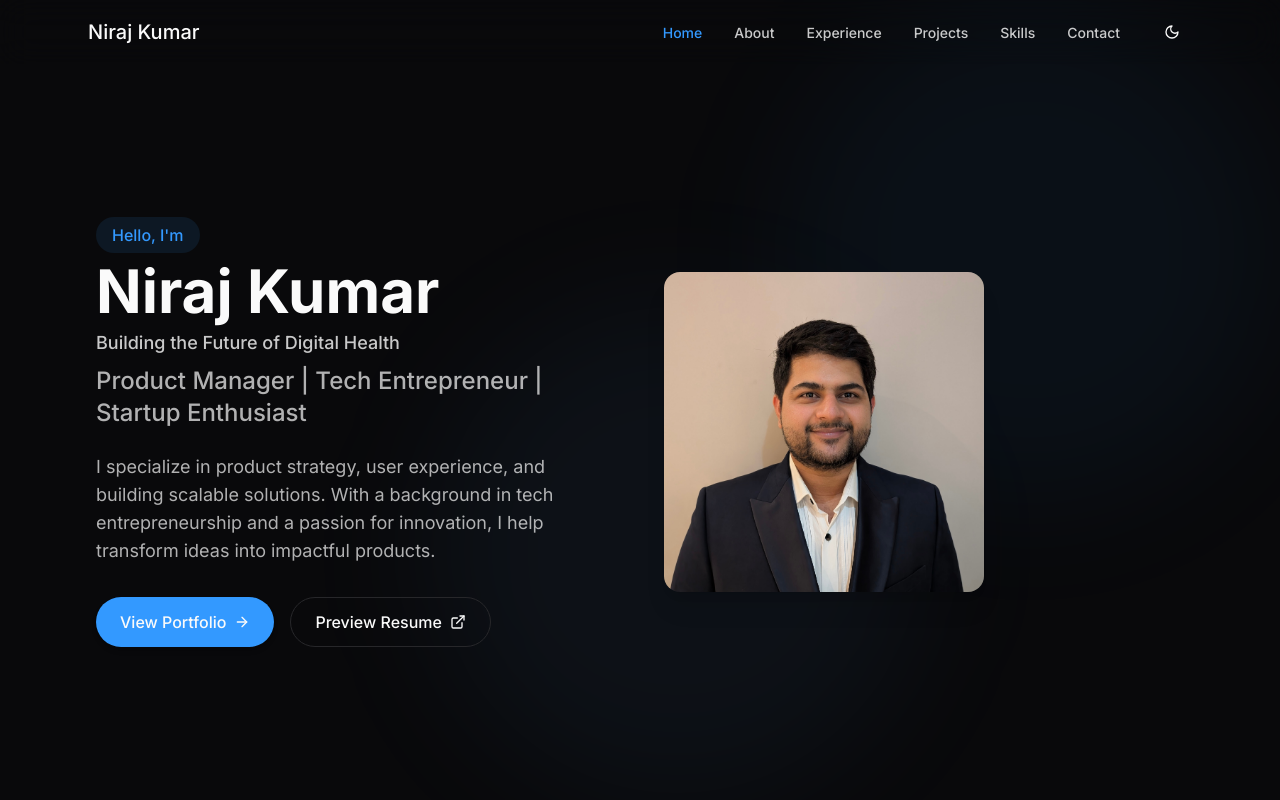
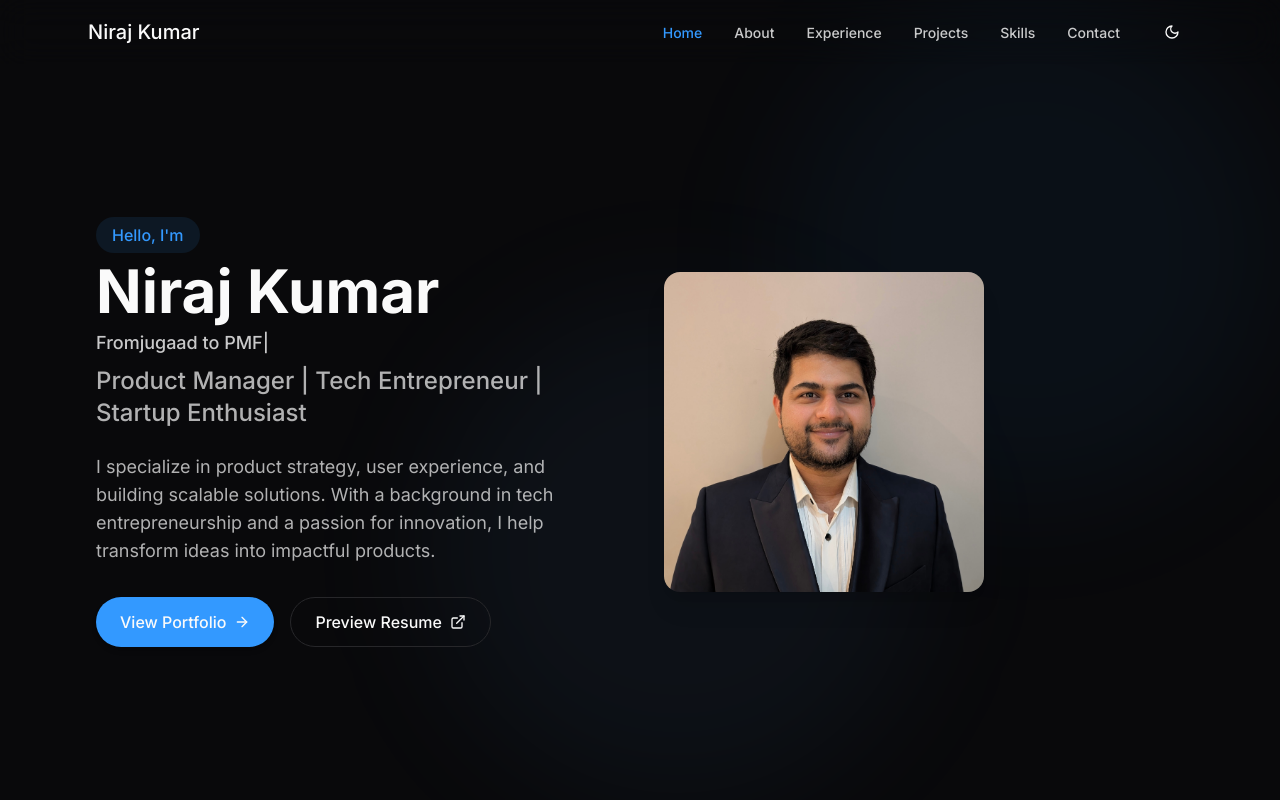
Before and after one commit to TheHackersArena/portfolio-niraj, a React (Vite) app: page / in a window 1280 px wide. Shown: the top 800 px of the page. Built offline with nearby package versions, Linux system fonts and the light colour scheme.

Commit message:
feat: Implement typewriter animation
Adds a typewriter-style animation to the homepage, replacing the static text with a dynamic typing and erasing effect for a list of phrases. Includes a blinking cursor and infinite looping.

```diff
--- a/src/components/HeroSection.tsx
+++ b/src/components/HeroSection.tsx
@@ -3,8 +3,18 @@ import React from 'react';
 import { motion } from 'framer-motion';
 import { ArrowRight, ExternalLink } from 'lucide-react';
 import { Link } from 'react-router-dom';
+import TypewriterText from './TypewriterText';
 
 const HeroSection = () => {
+  const typewriterPhrases = [
+    'zero to one',
+    'jugaad to PMF',
+    'chaos to clarity',
+    'first draft to shipped',
+    'problem to product',
+    'whiteboard to wireframe'
+  ];
+
   return (
     <section className="min-h-screen w-full flex items-center justify-center relative pt-16 overflow-hidden">
       <div className="absolute inset-0 -z-10">
@@ -49,14 +59,18 @@ const HeroSection = () => {
                   Niraj Kumar
                 </motion.h1>
 
-                <motion.p
+                <motion.div
                   initial={{ opacity: 0, y: 20 }}
                   animate={{ opacity: 1, y: 0 }}
                   transition={{ duration: 0.6, delay: 0.1 }}
                   className="text-foreground/80 text-sm font-medium"
                 >
-                  Building the Future of Digital Health
-                </motion.p>
+                  <TypewriterText
+                    staticPrefix="From"
+                    phrases={typewriterPhrases}
+                    className="inline-flex"
+                  />
+                </motion.div>
               </div>
             </div>
           </div>
@@ -75,14 +89,18 @@ const HeroSection = () => {
               <h1 className="hidden md:block text-4xl sm:text-5xl md:text-6xl font-bold mt-4">
                 Niraj Kumar
               </h1>
-              <motion.p
+              <motion.div
                 initial={{ opacity: 0, y: 20 }}
                 animate={{ opacity: 1, y: 0 }}
                 transition={{ duration: 0.6, delay: 0.1 }}
                 className="hidden md:block text-foreground/80 text-lg font-medium mt-2"
               >
-                Building the Future of Digital Health
-              </motion.p>
+                <TypewriterText
+                  staticPrefix="From"
+                  phrases={typewriterPhrases}
+                  className="inline-flex"
+                />
+              </motion.div>
               <h2 className="text-xl md:text-2xl text-foreground/70 font-medium mt-6 md:mt-0">
                 Product Manager | Tech Entrepreneur | Startup Enthusiast
               </h2>
--- /dev/null
+++ b/src/components/TypewriterText.tsx
@@ -0,0 +1,76 @@
+
+import React, { useState, useEffect } from 'react';
+
+interface TypewriterTextProps {
+  staticPrefix: string;
+  phrases: string[];
+  typingSpeed?: number;
+  deletingSpeed?: number;
+  delayAfterPhrase?: number;
+  className?: string;
+}
+
+const TypewriterText: React.FC<TypewriterTextProps> = ({
+  staticPrefix,
+  phrases,
+  typingSpeed = 100,
+  deletingSpeed = 70,
+  delayAfterPhrase = 2000,
+  className = ''
+}) => {
+  const [displayedText, setDisplayedText] = useState('');
+  const [currentPhraseIndex, setCurrentPhraseIndex] = useState(0);
+  const [isTyping, setIsTyping] = useState(true);
+  const [showCursor, setShowCursor] = useState(true);
+
+  // Handle the typing animation
+  useEffect(() => {
+    const currentPhrase = phrases[currentPhraseIndex];
+
+    if (isTyping) {
+      // Typing phase
+      if (displayedText.length < currentPhrase.length) {
+        const timeoutId = setTimeout(() => {
+          setDisplayedText(currentPhrase.substring(0, displayedText.length + 1));
+        }, typingSpeed);
+        return () => clearTimeout(timeoutId);
+      } else {
+        // Finished typing, wait before deleting
+        const timeoutId = setTimeout(() => {
+          setIsTyping(false);
+        }, delayAfterPhrase);
+        return () => clearTimeout(timeoutId);
+      }
+    } else {
+      // Deleting phase
+      if (displayedText.length > 0) {
+        const timeoutId = setTimeout(() => {
+          setDisplayedText(displayedText.substring(0, displayedText.length - 1));
+        }, deletingSpeed);
+        return () => clearTimeout(timeoutId);
+      } else {
+        // Move to next phrase
+        setCurrentPhraseIndex((prevIndex) => (prevIndex + 1) % phrases.length);
+        setIsTyping(true);
+      }
+    }
+  }, [displayedText, isTyping, currentPhraseIndex, phrases, typingSpeed, deletingSpeed, delayAfterPhrase]);
+
+  // Blinking cursor effect
+  useEffect(() => {
+    const cursorInterval = setInterval(() => {
+      setShowCursor(prev => !prev);
+    }, 530);
+    return () => clearInterval(cursorInterval);
+  }, []);
+
+  return (
+    <div className={className}>
+      <span>{staticPrefix}</span>
+      <span> {displayedText}</span>
+      <span className={`${showCursor ? 'opacity-100' : 'opacity-0'} transition-opacity duration-100`}>|</span>
+    </div>
+  );
+};
+
+export default TypewriterText;
```
